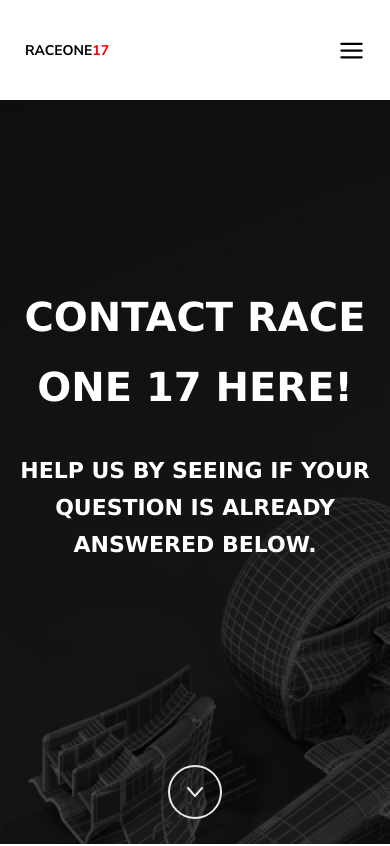
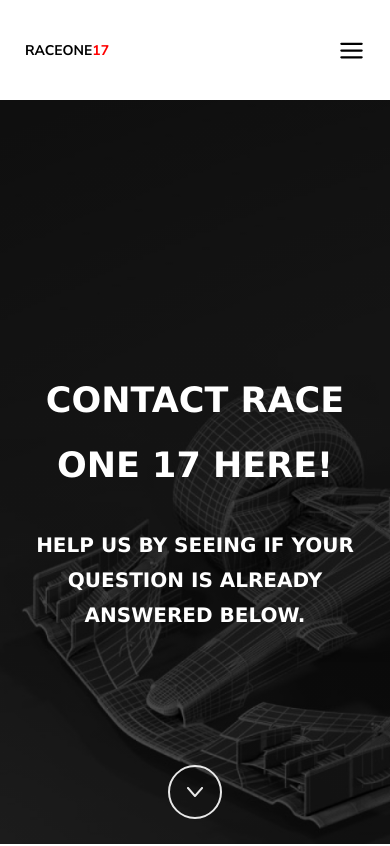
Before and after one commit to bob1663/raceone17, a React (Vite) app in the folder client/: page /contact in a window 390 px wide. Shown: the top 846 px of the page. Built offline with nearby package versions, Linux system fonts and the light colour scheme.

Commit message:
test2 commit

```diff
--- a/client/src/pages/Contact/Contact.css
+++ b/client/src/pages/Contact/Contact.css
@@ -11,14 +11,26 @@
   justify-content: center;
   align-items: center;
   background-attachment: fixed;
-  max-height: 100vh;
-  height: 100%;
+  height: 100vh;
+
+  background-repeat: no-repeat;
+  background-size: cover;
 }
 
 .app__contact-image_container {
   display: flex;
   flex-direction: column;
   padding: 0 15px;
+}
+
+.app__contact-image_container:first-child {
+  height: 50vh;
+  justify-content: flex-end;
+}
+
+.app__contact-image_container:last-child {
+  height: 50vh;
+  justify-content: flex-end;
 }
 
 .app__contact-image_container h1 {
@@ -280,16 +292,16 @@
   transition: 0.5s ease;
 }
 
-/* @media screen and (max-width: 768px) {
-  .app__contact-image {
-    padding-top: 300px;
+@media screen and (max-width: 871px) {
+  .app__contact-image_container:first-child {
+    height: 75vh;
+    justify-content: flex-end;
   }
-} */
 
-@media screen and (max-width: 460px) {
-  /* .app__contact-image {
-    padding-top: 260px;
-  } */
+  .app__contact-image_container:last-child {
+    height: 50vh;
+    justify-content: flex-end;
+  }
   .app__contact-image_container h1 {
     font-size: 40px;
     line-height: 70px;
@@ -300,3 +312,24 @@
     line-height: 37px;
   }
 }
+
+@media screen and (max-width: 390px) {
+  .app__contact-image_container:first-child {
+    height: 75vh;
+    justify-content: flex-end;
+  }
+
+  .app__contact-image_container:last-child {
+    height: 25vh;
+    justify-content: flex-end;
+  }
+  .app__contact-image_container h1 {
+    font-size: 35px;
+    line-height: 65px;
+  }
+
+  .app__contact-image_container h3 {
+    font-size: 20px;
+    line-height: 35px;
+  }
+}
--- a/client/src/pages/Contact/Contact.jsx
+++ b/client/src/pages/Contact/Contact.jsx
@@ -44,14 +44,14 @@ const Contact = () => {
       <div className="app__contact-image">
         <div
           className="app__contact-image_container"
-          style={{ height: "100vh", justifyContent: "flex-end" }}
+
         >
           <h1>Contact Race One 17 here!</h1>
           <h3>Help us by seeing if your question is already answered below.</h3>
         </div>
         <div
           className="app__contact-image_container"
-          style={{ height: "50vh", justifyContent: "flex-end" }}
+
         >
           <div className="app__contact-image_downArrow" onClick={handleScroll}>
             <img src={images.DownArrowIcon} alt="DownArrowIcon" />
```
